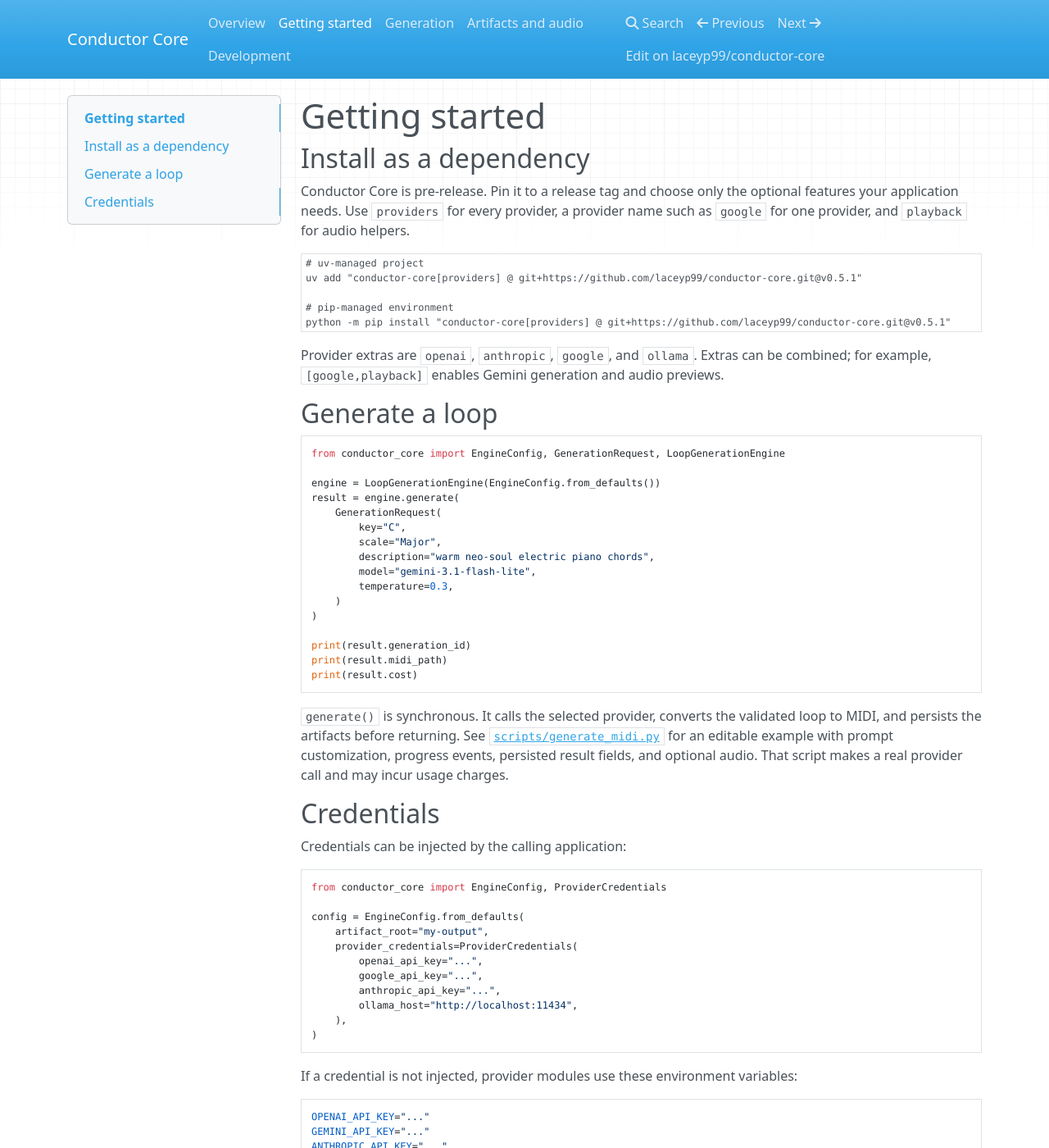
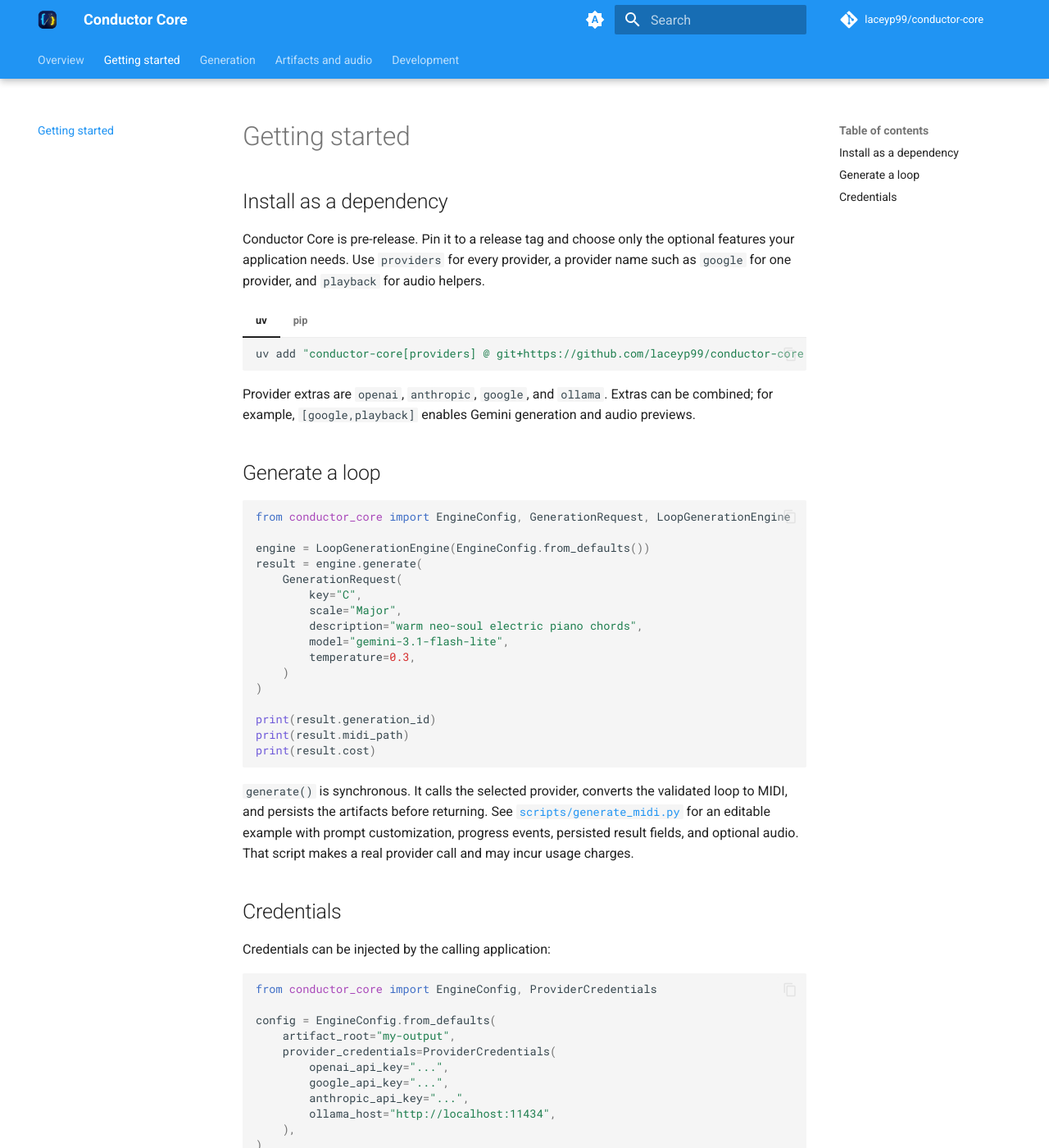
Before and after one commit to laceyp99/conductor-core, an MkDocs documentation site: the page built from docs/getting-started.md, in a window 1280 px wide and 1400 px high. Shown: the whole window at 82% size. Built offline with MkDocs 1.6.1 and Material for MkDocs 9.7.7, drawn with Linux system fonts in a browser that asks for light colours; nearby versions of some CDN libraries; comment, search, counter and statistics services are not loaded; some of the changed text lies outside the part shown.

Commit message:
docs: polish MkDocs theme

````diff
--- a/docs/getting-started.md
+++ b/docs/getting-started.md
@@ -7,13 +7,17 @@ optional features your application needs. Use `providers` for every provider,
 a provider name such as `google` for one provider, and `playback` for audio
 helpers.
 
-```powershell
-# uv-managed project
-uv add "conductor-core[providers] @ git+https://github.com/laceyp99/conductor-core.git@v0.5.1"
+=== "uv"
 
-# pip-managed environment
-python -m pip install "conductor-core[providers] @ git+https://github.com/laceyp99/conductor-core.git@v0.5.1"
-```
+    ```powershell
+    uv add "conductor-core[providers] @ git+https://github.com/laceyp99/conductor-core.git@v0.5.1"
+    ```
+
+=== "pip"
+
+    ```powershell
+    python -m pip install "conductor-core[providers] @ git+https://github.com/laceyp99/conductor-core.git@v0.5.1"
+    ```
 
 Provider extras are `openai`, `anthropic`, `google`, and `ollama`. Extras can be
 combined; for example, `[google,playback]` enables Gemini generation and audio
--- a/mkdocs.yml
+++ b/mkdocs.yml
@@ -4,11 +4,61 @@ repo_url: https://github.com/laceyp99/conductor-core
 repo_name: laceyp99/conductor-core
 
 theme:
-  name: mkdocs
+  name: material
+  language: en
+  logo: assets/icon.png
+  favicon: assets/icon.png
+  features:
+    - navigation.tabs
+    - navigation.tabs.sticky
+    - navigation.sections
+    - navigation.top
+    - navigation.tracking
+    - toc.follow
+    - content.code.copy
+    - content.tabs.link
+  palette:
+    - media: "(prefers-color-scheme)"
+      toggle:
+        icon: material/brightness-auto
+        name: Follow system theme
+    - media: "(prefers-color-scheme: light)"
+      scheme: default
+      primary: blue
+      accent: amber
+      toggle:
+        icon: material/weather-night
+        name: Switch to dark mode
+    - media: "(prefers-color-scheme: dark)"
+      scheme: slate
+      primary: blue
+      accent: amber
+      toggle:
+        icon: material/weather-sunny
+        name: Switch to light mode
 
 plugins:
   - search
   - mermaid2
+
+markdown_extensions:
+  - admonition
+  - attr_list
+  - md_in_html
+  - pymdownx.details
+  - pymdownx.emoji:
+      emoji_index: !!python/name:material.extensions.emoji.twemoji
+      emoji_generator: !!python/name:material.extensions.emoji.to_svg
+  - pymdownx.highlight:
+      anchor_linenums: true
+  - pymdownx.inlinehilite
+  - pymdownx.superfences:
+      custom_fences:
+        - name: mermaid
+          class: mermaid
+          format: !!python/name:mermaid2.fence_mermaid_custom
+  - pymdownx.tabbed:
+      alternate_style: true
 
 nav:
   - Overview: index.md
--- a/pyproject.toml
+++ b/pyproject.toml
@@ -63,7 +63,7 @@ providers = [
 
 [dependency-groups]
 dev = [
-	"mkdocs>=1.6,<2",
+	"mkdocs-material>=9.6,<10",
 	"mkdocs-mermaid2-plugin>=1.2,<2",
 	"pytest>=9.0.3,<10",
 	"ruff>=0.16,<0.17",
````
Also changed, not shown: docs/assets/icon.png (added), 1 other file.
